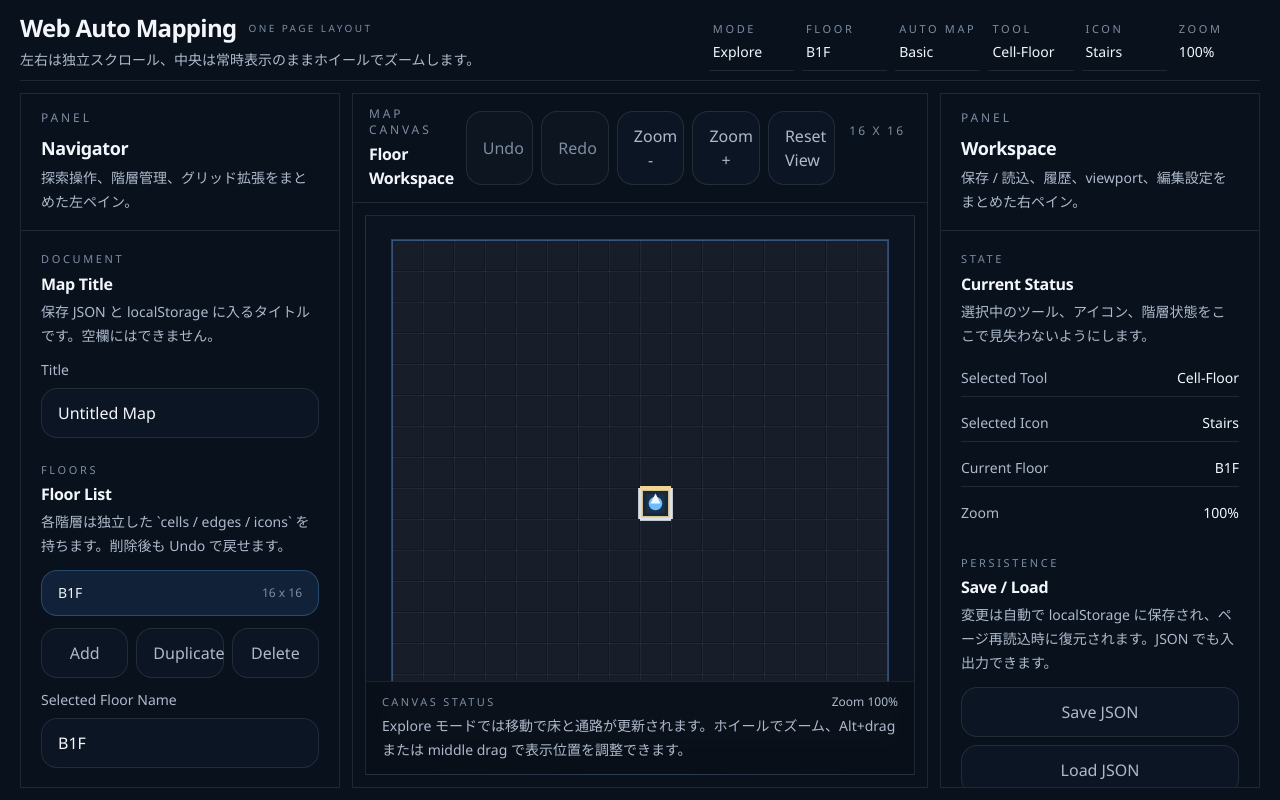
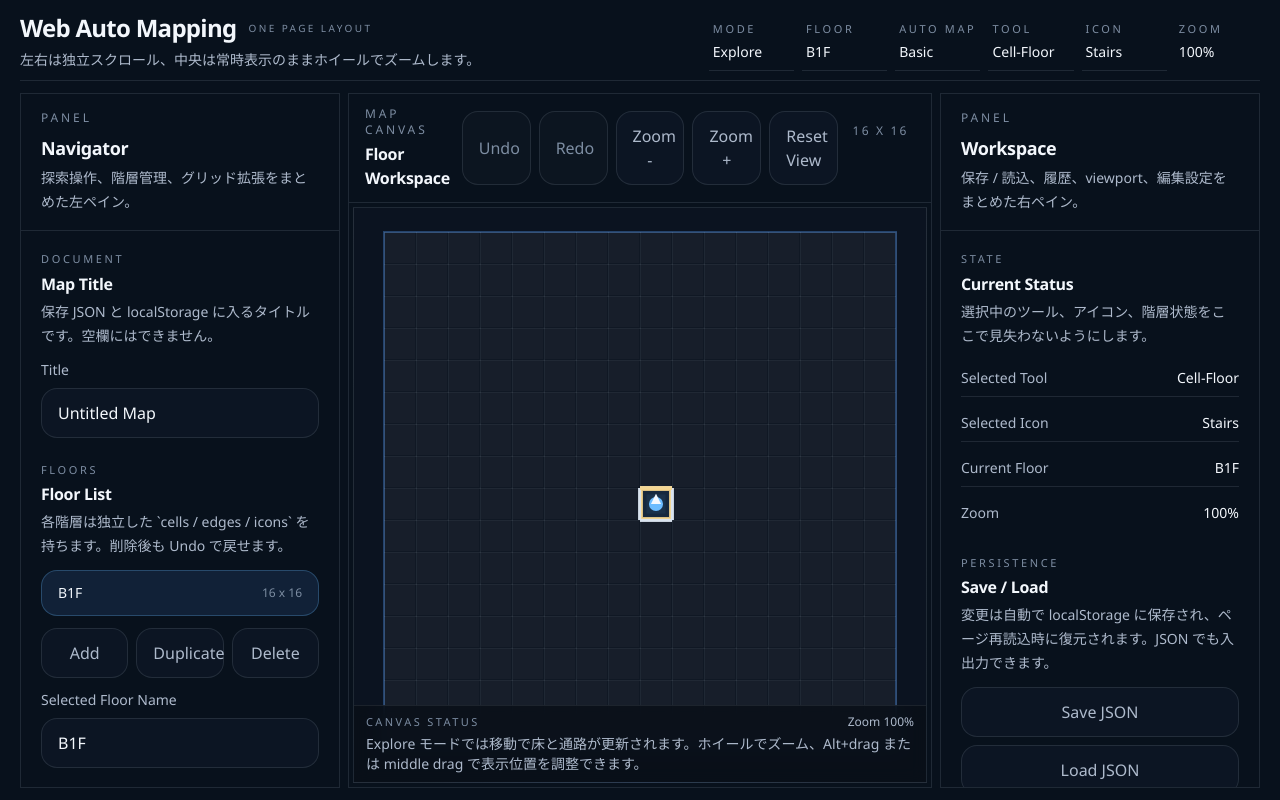
Before and after one commit to hinatayuusuke/Web-Auto-Mapping, a React (Vite) app: page / in a window 1280 px wide. Built offline with nearby package versions, Linux system fonts and the light colour scheme.

Commit message:
`MapCanvas` 周辺の余白をさらに詰め、中央作業領域の密度を上げた

```diff
--- a/src/App.tsx
+++ b/src/App.tsx
@@ -292,7 +292,7 @@ function App() {
           </div>
         </header>
 
-        <main className="flex min-h-0 flex-1 flex-col gap-3 overflow-y-auto lg:grid lg:grid-cols-[300px_minmax(0,1fr)_300px] lg:overflow-hidden xl:grid-cols-[320px_minmax(0,1fr)_320px]">
+        <main className="flex min-h-0 flex-1 flex-col gap-2 overflow-y-auto lg:grid lg:grid-cols-[300px_minmax(0,1fr)_300px] lg:overflow-hidden xl:grid-cols-[320px_minmax(0,1fr)_320px]">
           <ShellPanel
             title="Navigator"
             description="探索操作、階層管理、グリッド拡張をまとめた左ペイン。"
@@ -434,7 +434,7 @@ function App() {
               </div>
             </div>
 
-            <div className="min-h-0 flex-1 p-3">
+            <div className="min-h-0 flex-1 p-1">
               <MapCanvas />
             </div>
           </section>
--- a/src/components/MapCanvas.tsx
+++ b/src/components/MapCanvas.tsx
@@ -209,7 +209,7 @@ export function MapCanvas() {
         onWheel={handleWheel}
       />
 
-      <div className="pointer-events-none absolute inset-x-0 bottom-0 border-t border-[rgba(255,255,255,0.08)] bg-[rgba(9,15,24,0.82)] px-4 py-3 backdrop-blur">
+      <div className="pointer-events-none absolute inset-x-0 bottom-0 border-t border-[rgba(255,255,255,0.08)] bg-[rgba(9,15,24,0.82)] px-3 py-2 backdrop-blur">
         <div className="flex items-center justify-between gap-3">
           <p className="text-[11px] uppercase tracking-[0.22em] text-[var(--color-muted)]">
             Canvas Status
@@ -218,7 +218,7 @@ export function MapCanvas() {
             Zoom {Math.round(viewport.zoom * 100)}%
           </p>
         </div>
-        <p className="mt-1 text-sm leading-6 text-[var(--color-text-soft)]">
+        <p className="mt-1 text-sm leading-5 text-[var(--color-text-soft)]">
           {mode === 'map'
             ? 'Map モードでは左クリックで配置、右クリックで削除します。ホイールでズーム、Alt+drag または middle drag でパンできます。'
             : 'Explore モードでは移動で床と通路が更新されます。ホイールでズーム、Alt+drag または middle drag で表示位置を調整できます。'}
```
Also changed, not shown: .agent/changes.md.
